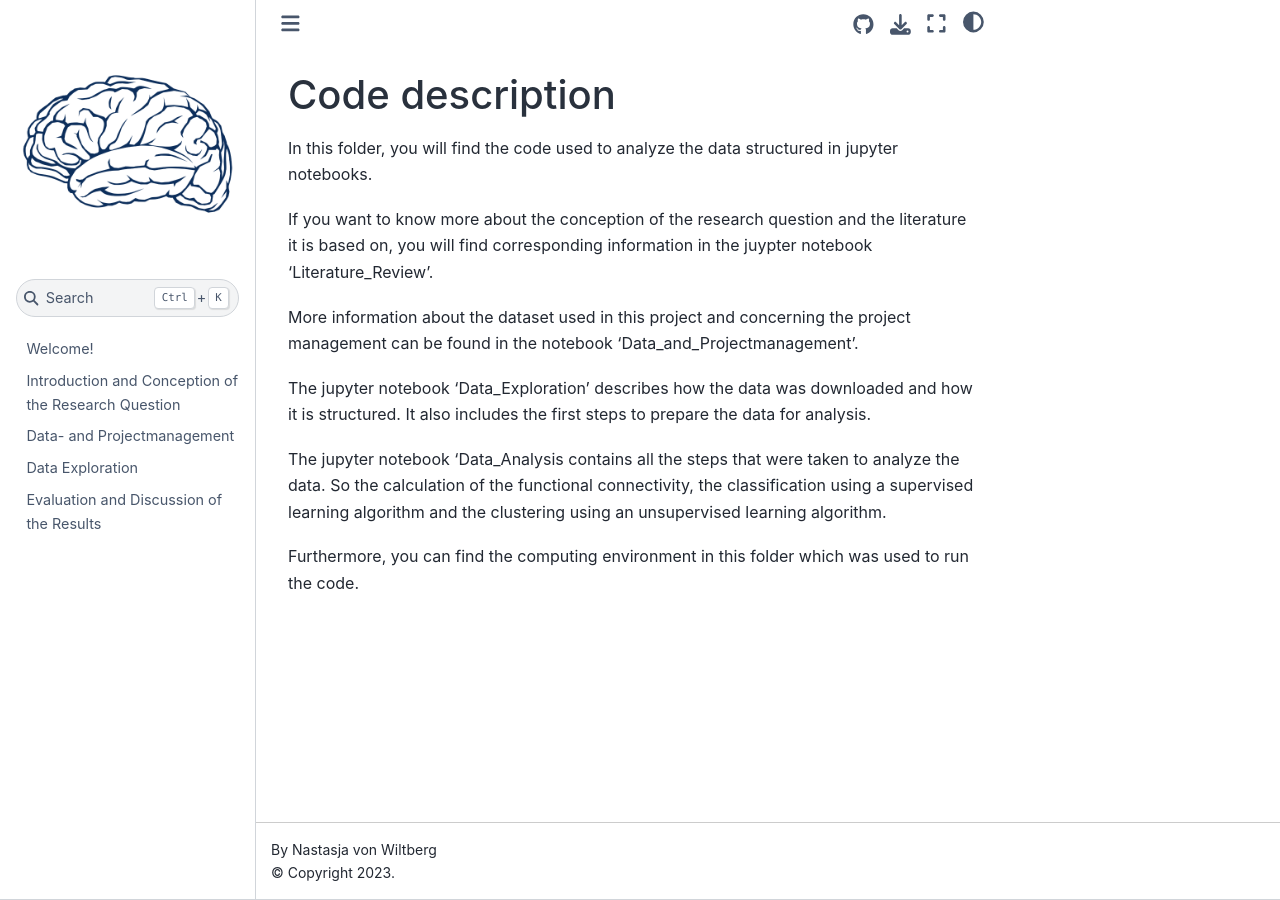
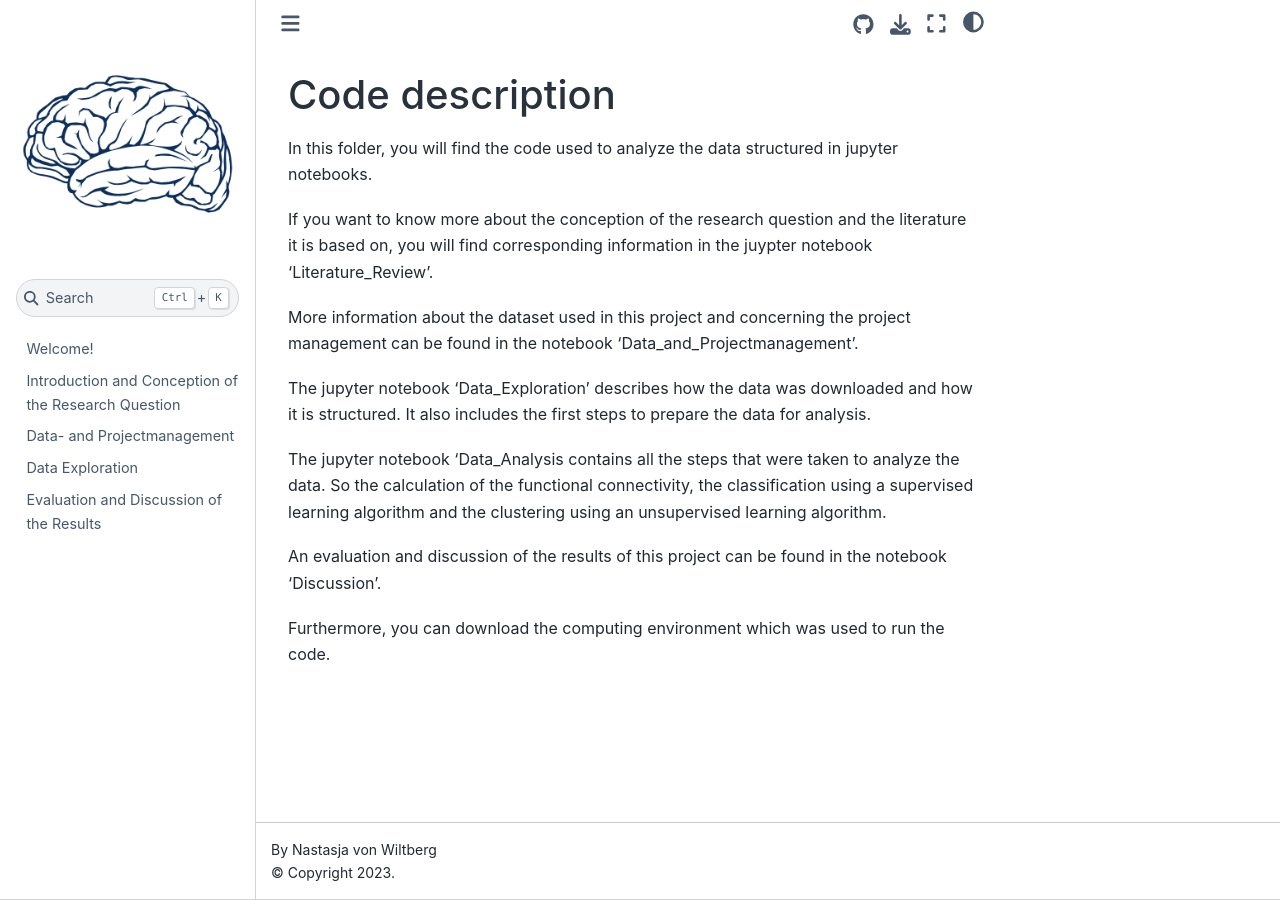
Before and after one commit to nwiltberg/project_msc05, a Jupyter Book: the page built from content/code/README.md, in a window 1280 px wide. Built offline with Jupyter Book 1.0.4 settings and Sphinx 7.4.7 and the Sphinx Book theme 1.1.4, drawn with Linux system fonts in a browser that asks for light colours; pages that are not in the unit, such as notebooks, are missing from menus.

Commit message:
actualisation of README

```diff
--- a/content/code/README.md
+++ b/content/code/README.md
@@ -10,4 +10,6 @@ The jupyter notebook 'Data_Exploration' describes how the data was downloaded an
 
 The jupyter notebook 'Data_Analysis contains all the steps that were taken to analyze the data. So the calculation of the functional connectivity, the classification using a supervised learning algorithm and the clustering using an unsupervised learning algorithm.
 
-Furthermore, you can find the computing environment in this folder which was used to run the code.
+An evaluation and discussion of the results of this project can be found in the notebook 'Discussion'.
+
+Furthermore, you can download the computing environment which was used to run the code.
```
